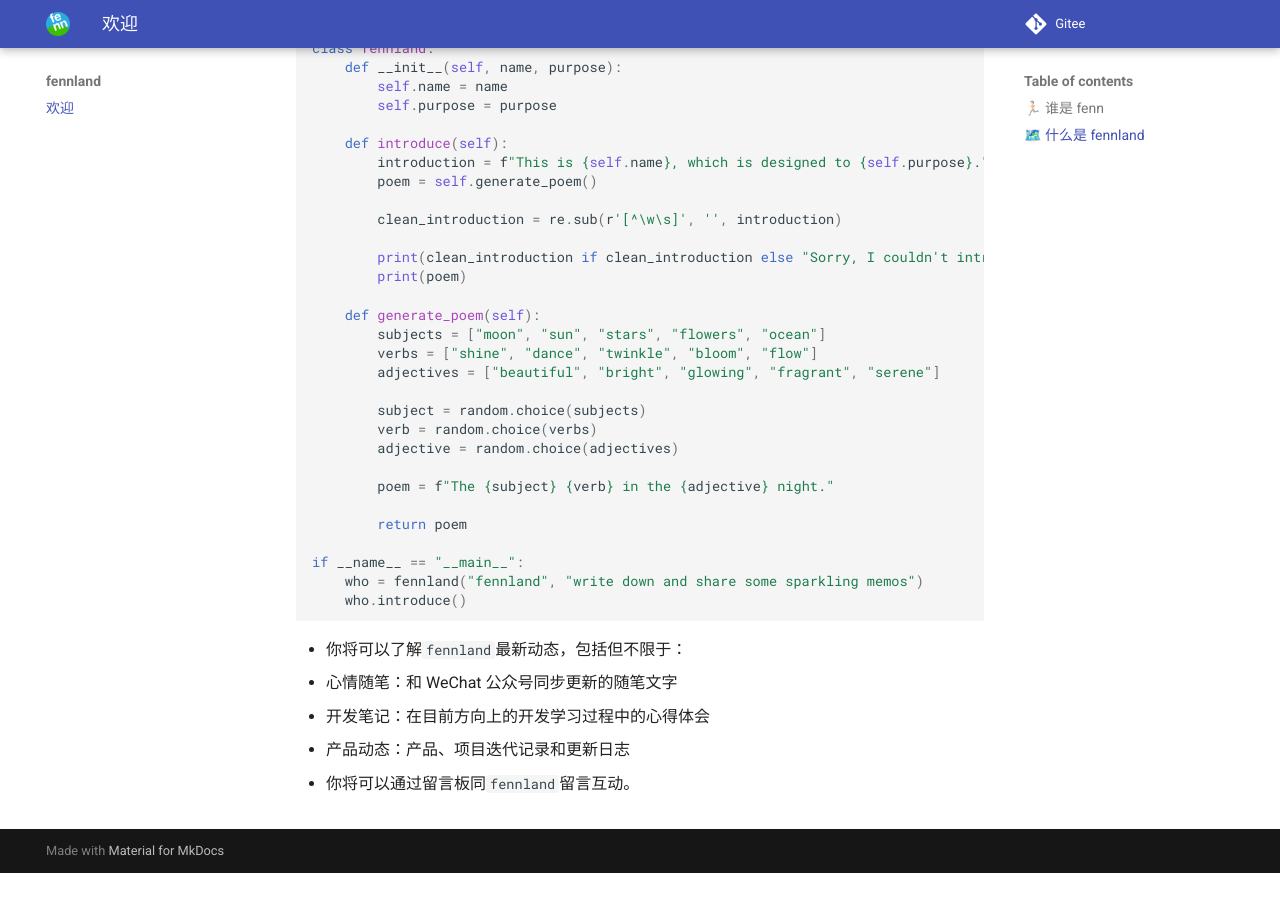
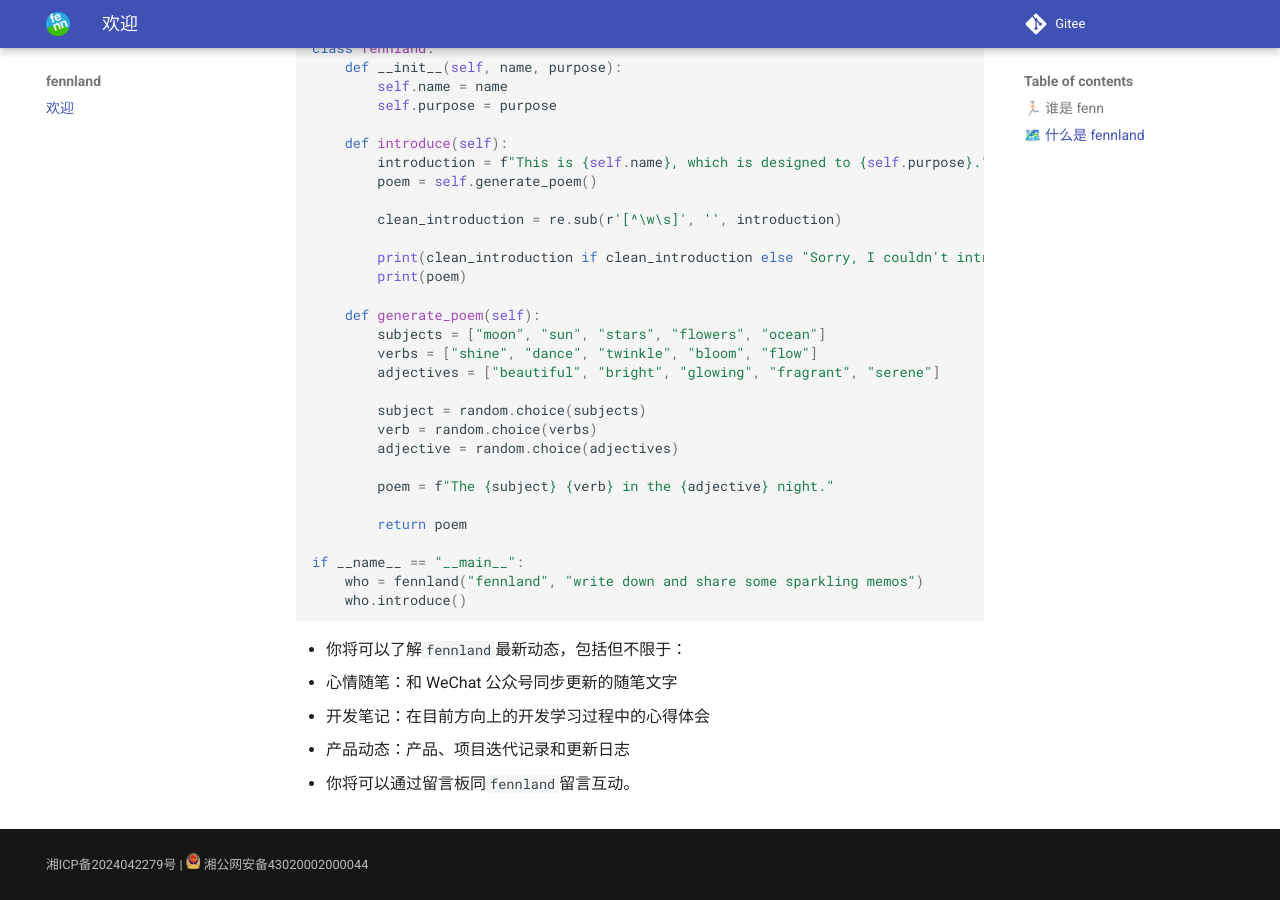
Before and after one commit to fennland/fennland.github.io, an MkDocs documentation site: the page built from docs/index.md, in a window 1280 px wide and 900 px high, scrolled down 650 px. Built offline with MkDocs 1.6.1 and Material for MkDocs 9.7.7, drawn with Linux system fonts in a browser that asks for light colours; before the commit the page ends 1523 px from its top, so only the background shows below that.

```diff
--- a/mkdocs.yml
+++ b/mkdocs.yml
@@ -3,6 +3,7 @@ site_author: fenn
 
 repo_url: https://gitee.com/fennland/fennland
 repo_name: Gitee
+copyright: <p><a href="https://beian.miit.gov.cn/" target="_blank">湘ICP备2024042279号</a> | <img src="img/beianmps.png" style="width:14px;margin-right:4px;"/><a href="https://beian.mps.gov.cn/#/query/webSearch?code=43020002000044" rel="noreferrer" target="_blank">湘公网安备43020002000044</a></p>
 
 theme:
   name: material
@@ -29,3 +30,6 @@ plugins:
 
 nav:
   - 欢迎: 'index.md'
+
+extra:
+  generator: false
```
Also changed, not shown: docs/img/beianmps.png (added), site/404.html, site/img/beianmps.png (added), site/index.html, 2 other files.
